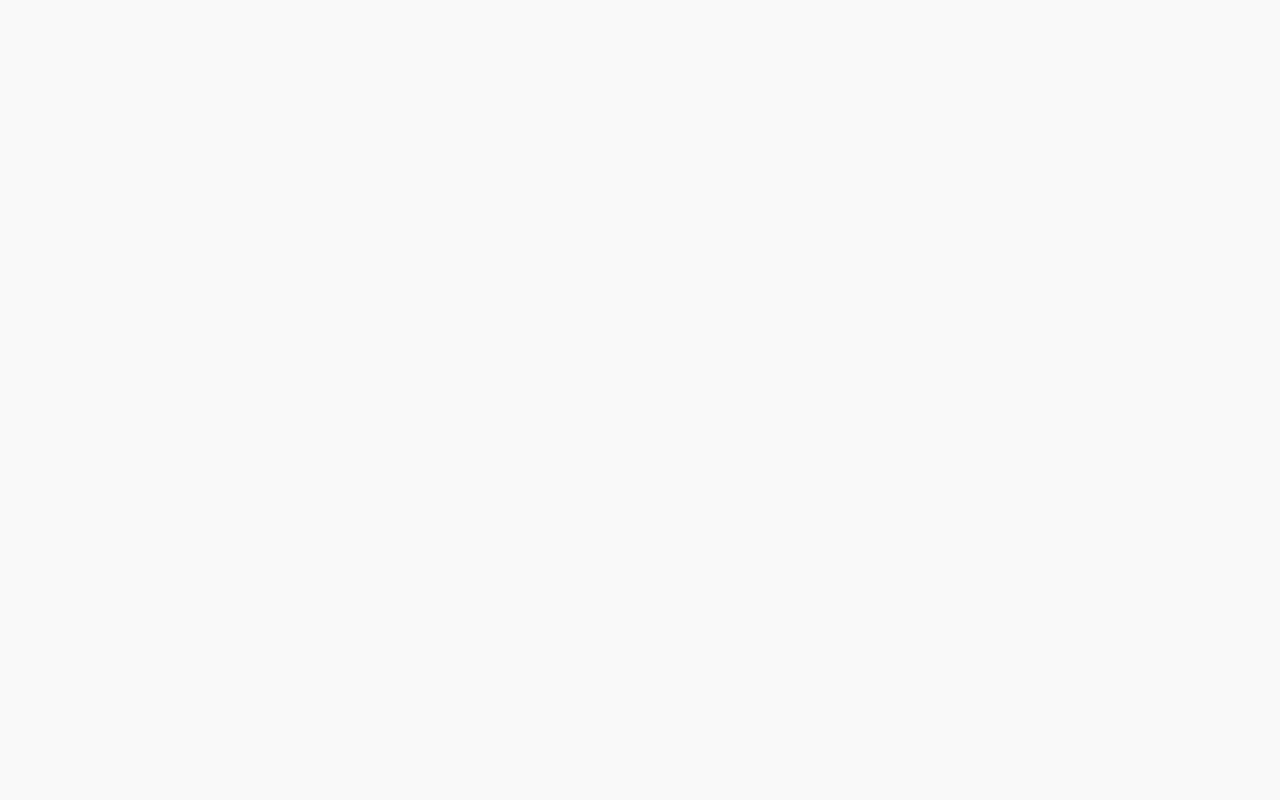
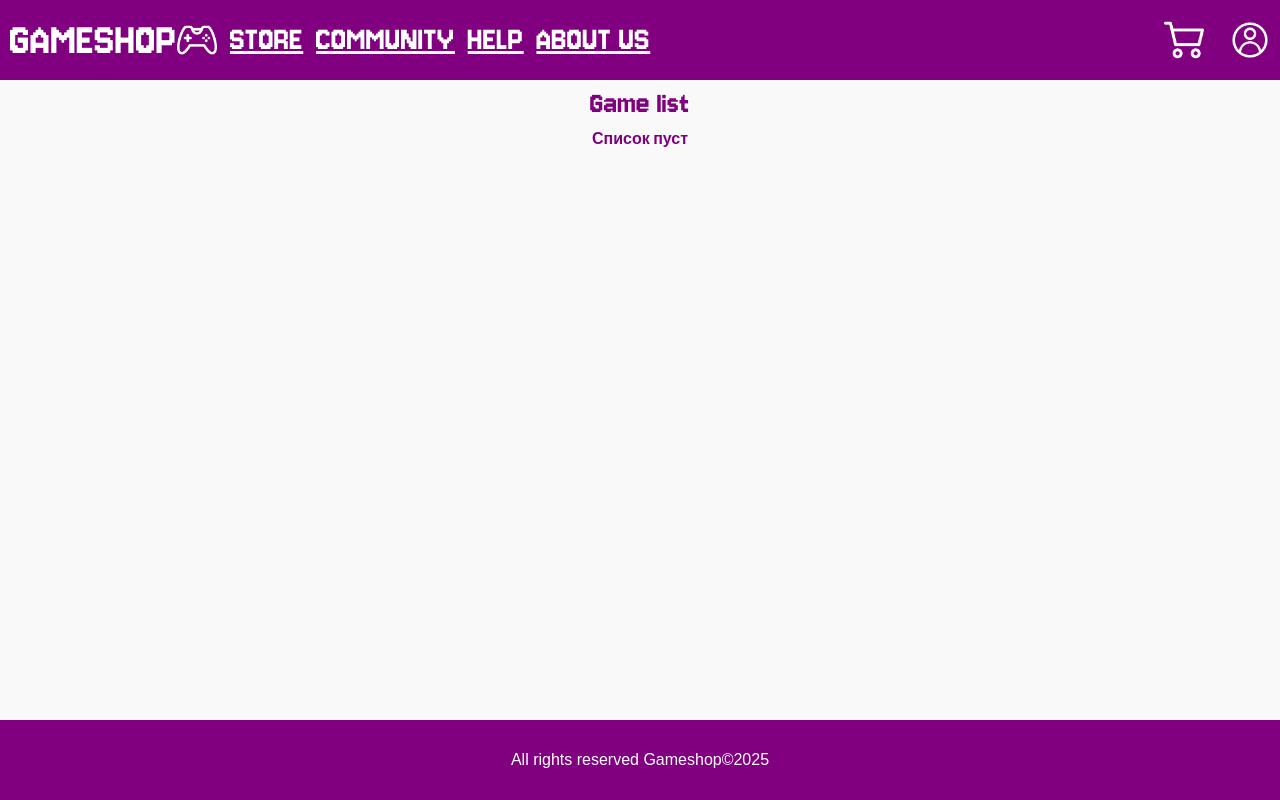
Before and after one commit to Kael08/gameshop-front, a React (Vite) app: page /cart in a window 1280 px wide. Before the commit this address had no page. Built offline with nearby package versions, Linux system fonts and the light colour scheme; a web font is replaced by a local one.

Commit message:
добавление товаров в корзину

```diff
--- a/src/App.jsx
+++ b/src/App.jsx
@@ -6,6 +6,7 @@ import GamePage from "./components/GamePage.jsx";
 import Profile from "./components/Profile.jsx"
 import Auth from "./components/Auth.jsx"
 import SignUp from "./components/SignUp.jsx"
+import Cart from "./components/Cart.jsx"
 
 
 function App() {
@@ -16,6 +17,7 @@ function App() {
       <Route path="/profile" element={<Profile/>}/>
       <Route path="/auth" element={<Auth/>}/>
       <Route path="/signUp" element={<SignUp/>}/>
+      <Route path="/cart" element={<Cart/>}/>
     </Routes>
   );
 }
--- /dev/null
+++ b/src/components/Cart.jsx
@@ -0,0 +1,48 @@
+import React, {useEffect,useState} from "react";
+import { useNavigate } from "react-router-dom";
+import '/src/styles/App.css'
+import '/src/styles/Cart.css'
+import Header from '/src/components/Header.jsx'
+import Footer from '/src/components/Footer.jsx'
+
+function Cart() {
+    const [gameList,setGameList] = useState(null)
+
+    useEffect(()=>{
+        const storedGameList = localStorage.getItem("gameList")
+
+        if(storedGameList)
+            setGameList(JSON.parse(storedGameList))
+    },[])
+
+
+    return (
+        <div className="page-container">
+            <Header/>
+            <main className="app">
+                <div className="cart-container">
+                    <p className="_p_game_list">Game list</p>
+                </div>
+                    {gameList?(
+                        <>
+                            {gameList.map((product)=>(
+                                <div className="product">
+                                    <p className="_p_product_id">{product.id}</p>
+                                    <p className="_p_product_name">{product.name}</p>
+                                    <p className="_p_product_price">${product.price}</p>
+                                </div>
+
+                            ))}
+                        </>
+                    ):(
+                        <p style={{ color: "purple" }}>
+                            Список пуст
+                        </p>
+                    )}
+            </main>
+            <Footer/>
+        </div>
+    )
+}
+
+export default Cart
--- a/src/components/GamePage.jsx
+++ b/src/components/GamePage.jsx
@@ -32,10 +32,26 @@ export default function GamePage() {
     return <div>Загрузка...</div>
   }
 
+  const addToCart = () => {
+    const storedGameList = localStorage.getItem("gameList")
+    let parsedGameList = []
+
+    if(storedGameList){
+      parsedGameList=JSON.parse(storedGameList)
+    }
+
+    if(!parsedGameList.find(element =>element.id===game.id))
+      parsedGameList.push({ id: game.id,name:game.name,price:game.price})
+
+    localStorage.setItem("gameList",JSON.stringify(parsedGameList))
+  }
+
   return (
     <div className="page-container">
       <Header />
       <main className="app">
+        {game?(
+          <>
             <div className="gamePage-container">
               <div className="gamePage-ico">
                 <img
@@ -54,8 +70,17 @@ export default function GamePage() {
               <div className="buy-info">
                 <p className="_price">${game.price}</p>
               </div>
+              <div className="add-to-cart-container">
+                <button onClick={addToCart()}>
+                  Add to cart
+                </button>
+              </div>
+            </div>
+          </>
+        ): (
+          <p>Загрузка данных...</p>
+        )}
 
-        </div>
       </main>
       <Footer />
     </div>
--- a/src/components/Header.jsx
+++ b/src/components/Header.jsx
@@ -11,6 +11,10 @@ const gameShopClick = () => {
 
 const profileClick = () => {
     navigate(`/profile`)
+}
+
+const cartClick = () => {
+    navigate(`/cart`)
 }
 
     return (
@@ -29,7 +33,9 @@ const profileClick = () => {
                     <div className="about-us">ABOUT US</div>
                 </div>
                 <div className="right">
-                    <div className="cart">
+                    <div className="cart"
+                        onClick={()=>cartClick()}
+                        style={{cursor:"pointer"}}>
                         <img src="/src/assets/cart.png" alt="cart-ico"/>
                     </div>
                     <div className="profile"
--- a/src/components/Profile.jsx
+++ b/src/components/Profile.jsx
@@ -34,14 +34,15 @@ function Profile() {
     }, [userId,navigate])
 
     const signOutClick = () => {
-        localStorage.clear()
+        localStorage.setItem("gameList",null)
+        localStorage.setItem("userId","")
         navigate('/')
     }
 
     return (
         <div className="page-container">
             <Header/>
-            <div className="app">
+            <main className="app">
                 <div className="profile-container">
                     {user ? (
                         <>
@@ -65,7 +66,7 @@ function Profile() {
                         <p>Загрузка данных...</p>
                     )}
                 </div>
-            </div>
+            </main>
             <Footer/>
         </div>
     );
--- /dev/null
+++ b/src/styles/Cart.css
@@ -0,0 +1,23 @@
+.cart-container {
+    display: flex;
+    flex-direction:column;
+}
+
+._p_game_list {
+    font-size: 32px;
+    color: purple;
+    font-weight: bold;
+}
+
+.product {
+    background-color: gray;
+    border: 1px solid black;
+    display: flex;
+    flex-direction: row;
+    justify-content: space-between;
+}
+
+._p_product_id,._p_product_name,._p_product_price {
+    font-size: 32px;
+    color: purple;
+}
--- a/src/styles/GamePage.css
+++ b/src/styles/GamePage.css
@@ -1,5 +1,6 @@
  .gamePage-container {
     display: flex;
+    flex:1;
     flex-direction: column;
  }
 
@@ -67,3 +68,26 @@
   font-size: 24px;
   font-weight: bold;
  }
+
+ .add-to-cart-container {
+   display: flex;
+   justify-content: center;
+ }
+
+ .add-to-cart-container button {
+   background-color: purple;
+   color: white;
+   border-radius: 10px;
+   font-size: 20px;
+   box-shadow: 0 4px 6px rgba(0, 0, 0, 0.3);
+   transition: background-color 0.3s ease, box-shadow 0.3s ease;
+   width: 10vw;
+   height: auto;
+   border:none;
+   margin: 5px;
+ }
+
+ .add-to-cart-container button:hover {
+   background-color: rgb(120,0,120);
+   box-shadow: 0px 6px 8px rgb(0, 0, 0);
+ }
```
Lines whose indentation alone changed are shown as unchanged.
